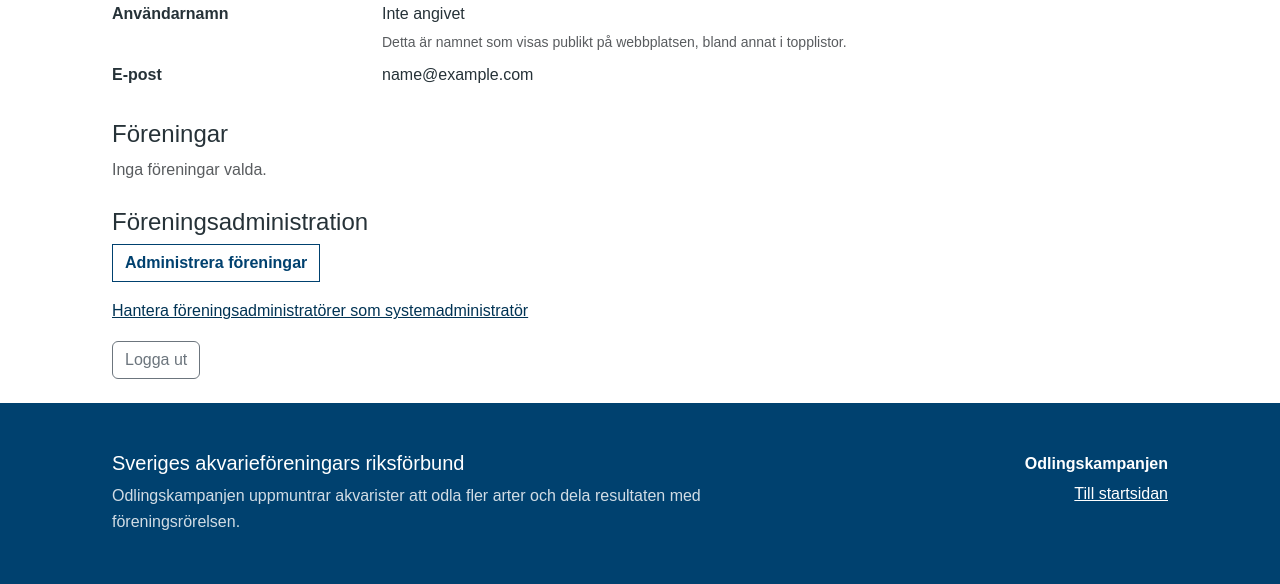
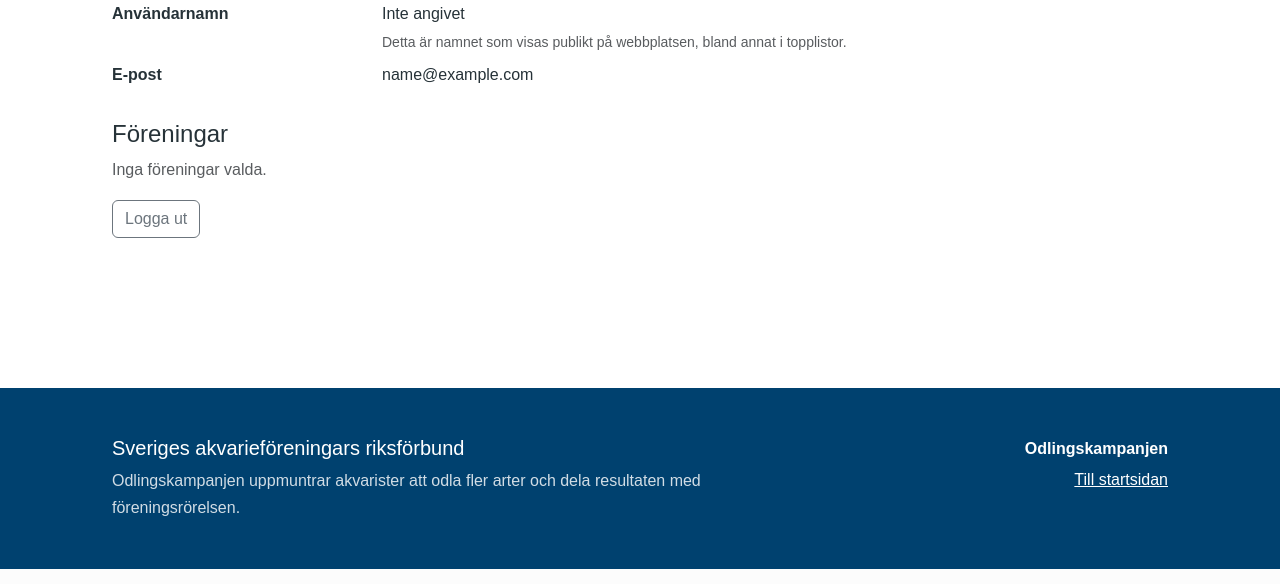
Before and after one commit to Perrow/sarf-breeder-award, a Django app: page /account/ in a window 1280 px wide. Shown: the part 231-815 px from the top of the page. Run offline with Django 5.2, Linux system fonts and the light colour scheme; the visitor is signed in with stand-in values (Sample User, id 1); data that the repository does not hold is empty; parts of the project's set-up code (start-up, migrations or seed data) failed here and were passed over.

Commit message:
USER-402 Remove association administration from account page

```diff
--- a/users/templates/users/account.html
+++ b/users/templates/users/account.html
@@ -40,14 +40,6 @@
 <p class="text-body-secondary">Inga föreningar valda.</p>
 {% endif %}
 
-{% if managed_associations or is_system_admin %}
-<h2 class="h4 mt-4">Föreningsadministration</h2>
-<p><a class="btn btn-outline-primary" href="{% url 'association_management' %}">Administrera föreningar</a></p>
-{% if is_system_admin %}
-<p><a href="{% url 'system_association_admins' %}">Hantera föreningsadministratörer som systemadministratör</a></p>
-{% endif %}
-{% endif %}
-
 <form method="post" action="{% url 'logout' %}" class="mt-3">
     {% csrf_token %}
     <button class="btn btn-outline-secondary" type="submit">Logga ut</button>
```
